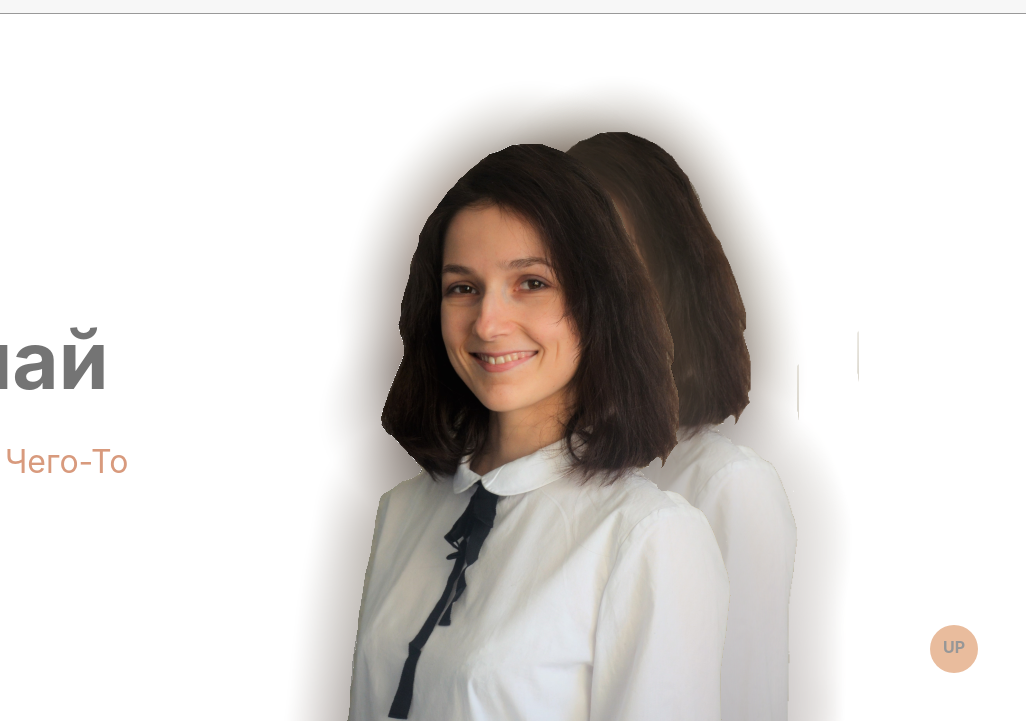
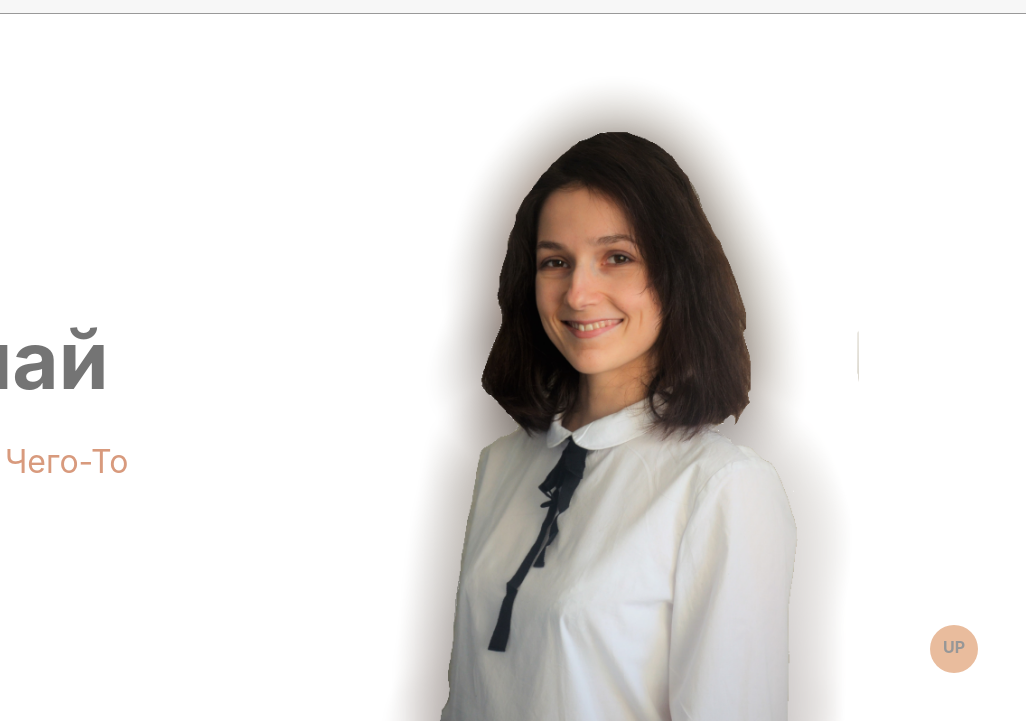
Before and after one commit to VeiveHata/VeiveHata.github.io, a plain HTML site: page indexRu.html in a window 1280 px wide. Shown: the part 79-800 px from the top of the page, 254-1280 px from the left. Drawn offline with nearby package versions, Linux system fonts and the light colour scheme.

Commit message:
rus version repaired

```diff
--- a/indexRu.html
+++ b/indexRu.html
@@ -54,7 +54,6 @@
 				</div>
 			</div>
 			<div class="col-lg col-md col-sm col-xs photo">
-				<img src="img/me.png" alt="my photo" class="myPhoto">
 			</div>
 		</div>
 	</div>
```
